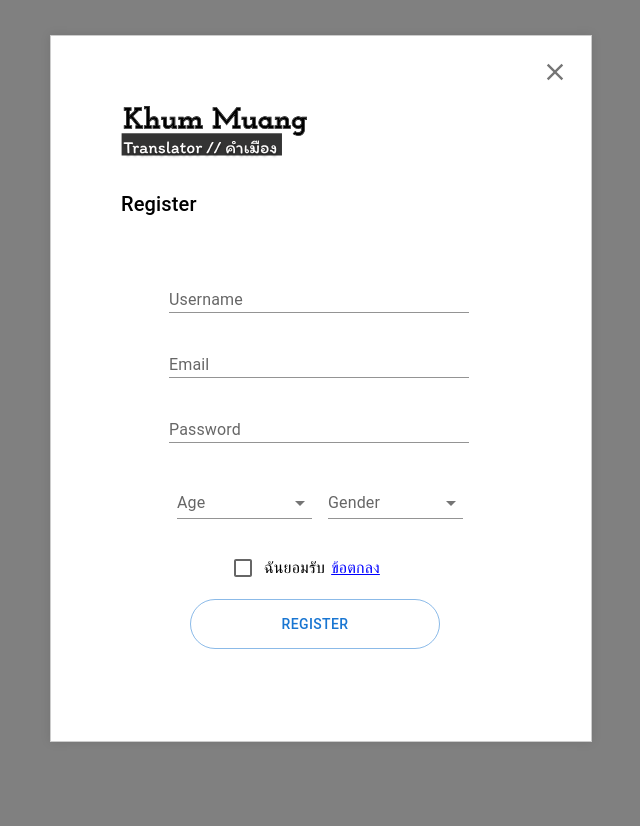
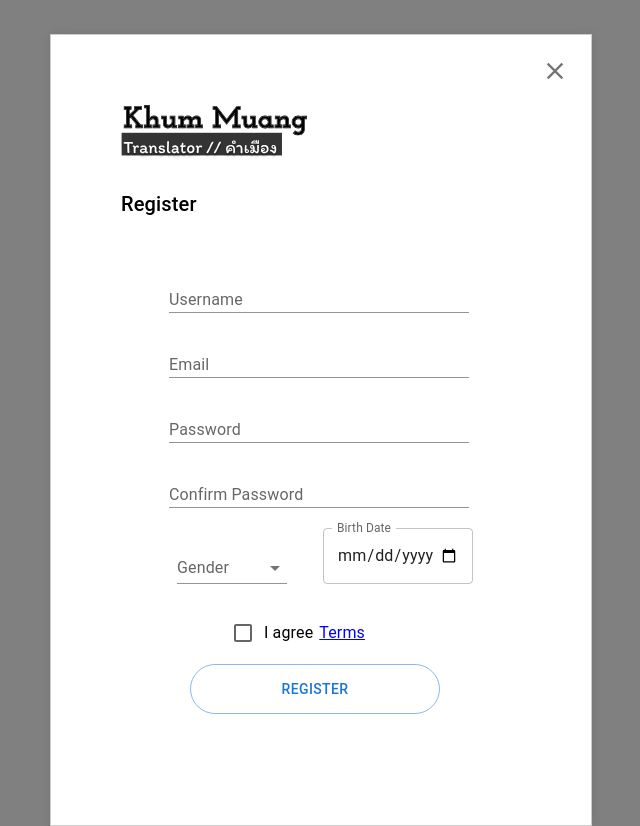
Before and after one commit to BlackHand133/WebApp-Khummuang-Translate, a React (Vite) app in the folder client/: page /register in a window 1280 px wide. Shown: the whole page, without its empty margins (319-959 px from the left). Before the commit the page ends 800 px from the top, so only its background shows below. Built offline with nearby package versions, Linux system fonts and the light colour scheme.

Commit message:
Update Register.jsx

```diff
--- a/client/src/Pages/Register.jsx
+++ b/client/src/Pages/Register.jsx
@@ -1,31 +1,36 @@
 import React, { useState } from 'react';
 import axios from 'axios';
 import CloseIcon from '@mui/icons-material/Close';
-import { Button,Box, Modal, TextField, Typography, Checkbox, FormControlLabel, MenuItem, Select } from '@mui/material';
+import { Button, Box, Modal, Typography, Checkbox, FormControlLabel, MenuItem, Select } from '@mui/material';
 import IconButton from '@mui/material/IconButton';
 import IconWeb from '../assets/IconWeb.svg';
-import styles from '../components/RegisterPage/Register.module.css';
 import FormControl from '@mui/material/FormControl';
 import InputLabel from '@mui/material/InputLabel';
 import Input from '@mui/material/Input';
+import TextField from '@mui/material/TextField';
+import styles from '../components/RegisterPage/Register.module.css';
 
 function Register() {
   const [username, setUsername] = useState('');
   const [email, setEmail] = useState('');
   const [password, setPassword] = useState('');
+  const [confirmPassword, setConfirmPassword] = useState('');
   const [gender, setGender] = useState('');
-  const [ageGroup, setAgeGroup] = useState('');
+  const [birthDate, setBirthDate] = useState('');
   const [errorMessage, setErrorMessage] = useState('');
   const [checked, setChecked] = useState(false);
   const [modalOpen, setModalOpen] = useState(false);
 
-
   const handleSubmit = async (event) => {
     event.preventDefault();
 
-    // ตรวจสอบความถูกต้องของข้อมูลก่อนที่จะส่งไปยังเซิร์ฟเวอร์
-    if (!username || !email || !password || !gender || !ageGroup) {
+    if (!username || !email || !password || !confirmPassword || !gender || !birthDate) {
       setErrorMessage('Please fill in all fields');
+      return;
+    }
+
+    if (password !== confirmPassword) {
+      setErrorMessage('Passwords do not match');
       return;
     }
 
@@ -35,23 +40,21 @@ function Register() {
         email,
         password,
         gender,
-        ageGroup // แก้ไขชื่อ property เป็น age_group เพื่อให้ตรงกับฝั่ง Flask
+        birth_date: birthDate
       });
 
       console.log(response.data);
-      // Handle success
-      alert('User registered successfully'); // แสดงป๊อปอัพ
-      // รีเฟรชหน้าเว็บ
+      alert('User registered successfully');
       window.location.href = '/login';
     } catch (error) {
       console.error('Error registering user:', error);
-      // Handle error, e.g., display error message to user
     }
   };
 
   const handleChange = (event) => {
     setChecked(event.target.checked);
   };
+
   const handleModalOpen = () => {
     setModalOpen(true);
   };
@@ -61,22 +64,21 @@ function Register() {
   };
 
   return (
-    <div style={{ display: 'flex', justifyContent: 'center', alignItems: 'center', height: '95vh' }}>
-      <div style={{ position: 'relative', height: '565px' ,width: '400px', padding: '70px', border: '1px solid #ccc', borderRadius: '0px', boxShadow: '0 0 10px rgba(0, 0, 0, 0.1)',backgroundColor: 'white' }}>
-      <IconButton aria-label="close" size="large" style={{ position: 'absolute', top: '10px', right: '10px' }} href='/login'>
+    <Box sx={{ display: 'flex', justifyContent: 'center', alignItems: 'center', height: '95vh', marginTop: '50px' }}>
+      <Box sx={{ position: 'relative', height: '650px', width: '400px', padding: '70px', border: '1px solid #ccc', borderRadius: '0px', boxShadow: '0 0 10px rgba(0, 0, 0, 0.1)', backgroundColor: 'white' }}>
+        <IconButton aria-label="close" size="large" sx={{ position: 'absolute', top: '10px', right: '10px' }} href='/login'>
           <CloseIcon fontSize="inherit"/>
         </IconButton>
         <Typography variant="h6"><img src={IconWeb} className={styles.Logo} alt="" /></Typography>
         <Typography variant="h6">Register</Typography>
         <form onSubmit={handleSubmit}>
-          <div className={styles.form}>
+          <Box className={styles.form}>
             <FormControl variant="standard">
               <InputLabel htmlFor="username">Username</InputLabel>
-              <Input id="username" value={username} onChange={(e) => setUsername(e.target.value)} fullWidth size="small"
-              style={{width:'300px'}} />
+              <Input id="username" value={username} onChange={(e) => setUsername(e.target.value)} fullWidth size="small" sx={{ width: '300px' }} />
             </FormControl>
-          </div>
-          <div className={styles.form}>
+          </Box>
+          <Box className={styles.form}>
             <FormControl variant="standard">
               <InputLabel htmlFor="email">Email</InputLabel>
               <Input
@@ -86,11 +88,11 @@ function Register() {
                 onChange={(e) => setEmail(e.target.value)}
                 fullWidth
                 size="small"
-              style={{width:'300px'}}
+                sx={{ width: '300px' }}
               />
             </FormControl>
-          </div>
-          <div className={styles.form}>
+          </Box>
+          <Box className={styles.form}>
             <FormControl variant="standard">
               <InputLabel htmlFor="password">Password</InputLabel>
               <Input
@@ -100,28 +102,25 @@ function Register() {
                 onChange={(e) => setPassword(e.target.value)}
                 fullWidth
                 size="small"
-              style={{width:'300px'}}
+                sx={{ width: '300px' }}
               />
             </FormControl>
-          </div>
-          <div className={styles.form}>
-            <FormControl variant="standard" sx={{ m: 1, minWidth: 120 }}>
-              <InputLabel id="ageGroup">Age</InputLabel>
-              <Select
-                labelId="ageGroup"
-                id="ageGroup"
-                value={ageGroup}
-                onChange={(e) => setAgeGroup(e.target.value)}
-                style={{width:'135px'}}
-              >
-                <MenuItem value="">Please select</MenuItem>
-                <MenuItem value="1-20">1-20</MenuItem>
-                <MenuItem value="21-30">21-30</MenuItem>
-                <MenuItem value="31-40">31-40</MenuItem>
-                <MenuItem value="41-54">41-54</MenuItem>
-                <MenuItem value="55+">55+</MenuItem>
-              </Select>
+          </Box>
+          <Box className={styles.form}>
+            <FormControl variant="standard">
+              <InputLabel htmlFor="confirmPassword">Confirm Password</InputLabel>
+              <Input
+                id="confirmPassword"
+                type="password"
+                value={confirmPassword}
+                onChange={(e) => setConfirmPassword(e.target.value)}
+                fullWidth
+                size="small"
+                sx={{ width: '300px' }}
+              />
             </FormControl>
+          </Box>
+          <Box className={styles.form} sx={{ display: 'flex', justifyContent: 'space-between'}}>
             <FormControl variant="standard" sx={{ m: 1, minWidth: 120 }}>
               <InputLabel id="genderGroup">Gender</InputLabel>
               <Select
@@ -129,7 +128,7 @@ function Register() {
                 id="genderGroup"
                 value={gender}
                 onChange={(e) => setGender(e.target.value)}
-                style={{width:'135px'}}
+                sx={{ width: '110px' }}
               >
                 <MenuItem value="">Please select</MenuItem>
                 <MenuItem value="male">Male</MenuItem>
@@ -137,14 +136,28 @@ function Register() {
                 <MenuItem value="LGBTQ">LGBTQ</MenuItem>
               </Select>
             </FormControl>
-          </div>
-          <div style={{marginLeft:'4em', marginBottom: '10px' ,display: 'flex', alignItems: 'center'}}>
+            <FormControl variant="standard" sx={{marginRight:'3em'}}>
+              <TextField
+                id="birthDate"
+                label="Birth Date"
+                type="date"
+                value={birthDate}
+                onChange={(e) => setBirthDate(e.target.value)}
+                fullWidth
+                InputLabelProps={{
+                  shrink: true,
+                }}
+                sx={{ width: '150px' }}
+              />
+            </FormControl>
+          </Box>
+          <Box sx={{ marginLeft: '4em', marginBottom: '10px', display: 'flex', alignItems: 'center' }}>
             <FormControlLabel
               control={<Checkbox checked={checked} onChange={handleChange} />}
-              label="ฉันยอมรับ"
+              label="I agree"
             />
-            <Typography variant="body1" style={{marginLeft:'-10px', cursor: 'pointer', textDecoration: 'underline', color: 'blue' }} onClick={handleModalOpen}>
-              ข้อตกลง
+            <Typography variant="body1" sx={{ marginLeft: '-10px', cursor: 'pointer', textDecoration: 'underline', color: 'blue' }} onClick={handleModalOpen}>
+              Terms
             </Typography>
 
             <Modal
@@ -155,23 +168,29 @@ function Register() {
             >
               <Box sx={{ position: 'absolute', top: '50%', left: '50%', transform: 'translate(-50%, -50%)', bgcolor: 'background.paper', boxShadow: 24, p: 4, minWidth: '300px' }}>
                 <Typography id="agreement-modal-title" variant="h6" component="h2">
-                  ข้อตกลง
+                  Terms
                 </Typography>
                 <Typography id="agreement-modal-description" sx={{ mt: 2 }}>
                   Lorem ipsum dolor sit amet, consectetur adipiscing elit. Integer posuere erat a ante.
                 </Typography>
-                <Button onClick={handleModalClose} style={{ marginTop: '16px' }}>
-                  ปิด
+                <Button onClick={handleModalClose} sx={{ marginTop: '16px' }}>
+                  Close
                 </Button>
               </Box>
             </Modal>
-          </div>
+          </Box>
 
-          <Button type="submit" variant="outlined" style={{borderRadius: '50px',width:'250px',height:'50px',marginLeft:'1.5em'}}>Register</Button>
-          {errorMessage && <p style={{color:'red'}}>{errorMessage}</p>}
+          <Button type="submit" variant="outlined" sx={{ borderRadius: '50px', width: '250px', height: '50px', marginLeft: '1.5em' }}>
+            Register
+          </Button>
+          {errorMessage && (
+            <Box sx={{ display: 'flex', justifyContent: 'center', alignItems: 'center', mt: 2 }}>
+              <Typography sx={{ color: 'red', justifyContent:'center', textAlign:'center' }}>{errorMessage}</Typography>
+            </Box>
+          )}
         </form>
-      </div>
-    </div>
+      </Box>
+    </Box>
   );
 }
 
```
Lines whose indentation alone changed are shown as unchanged.
